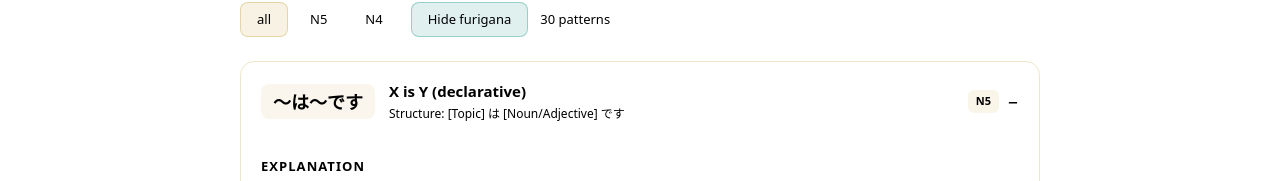
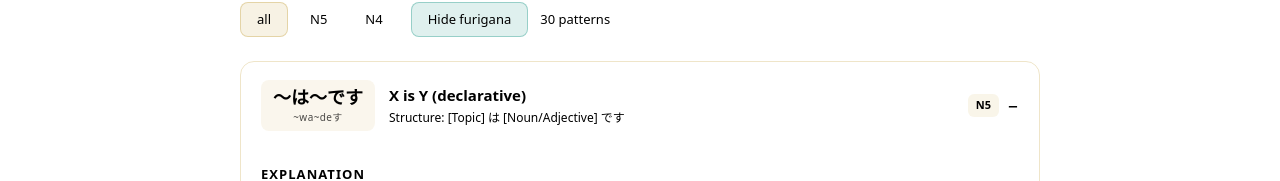
Before and after one commit to ilayzvieli/japanese-learning, a React (Vite) app in the folder client/: page /grammar in a window 1280 px wide. Shown: the part 232-413 px from the top of the page. Built offline with nearby package versions, Linux system fonts and the light colour scheme; no server answers.

Commit message:
phase 1.5 polish

```diff
--- a/client/index.html
+++ b/client/index.html
@@ -4,7 +4,7 @@
     <meta charset="UTF-8" />
     <link rel="icon" type="image/svg+xml" href="/favicon.ico" />
     <meta name="viewport" content="width=device-width, initial-scale=1.0" />
-    <title>Kotoba — Japanese Learning Platform</title>
+    <title>Kotomori — Learn Japanese</title>
     <link rel="preconnect" href="https://fonts.googleapis.com" />
     <link rel="preconnect" href="https://fonts.gstatic.com" crossorigin />
     <link href="https://fonts.googleapis.com/css2?family=Inter:wght@300;400;500;600;700;800;900&family=Noto+Sans+JP:wght@300;400;500;700&display=swap" rel="stylesheet" />
--- a/client/src/pages/GrammarPage.tsx
+++ b/client/src/pages/GrammarPage.tsx
@@ -61,12 +61,32 @@ function GrammarCard({ point, expanded, onToggle, showFurigana }: {
       >
         <div style={{ display: "flex", alignItems: "center", gap: 14, flex: 1 }}>
           <div style={{
-            fontFamily: "'Noto Sans JP', sans-serif",
-            fontSize: 18, fontWeight: 600, color: "var(--color-accent)",
-            background: "rgba(201,168,76,0.1)", padding: "4px 12px", borderRadius: 8,
-            whiteSpace: "nowrap",
+            background: "rgba(201,168,76,0.1)", padding: "6px 12px", borderRadius: 8,
+            whiteSpace: "nowrap", textAlign: "center",
           }}>
-            {point.pattern}
+            <div style={{ fontFamily: "'Noto Sans JP', sans-serif", fontSize: 18, fontWeight: 600, color: "var(--color-accent)", lineHeight: 1.2 }}>
+              {point.pattern}
+            </div>
+            <div style={{ fontSize: 10, color: "var(--color-accent)", opacity: 0.7, marginTop: 2, letterSpacing: "0.04em" }}>
+              {point.pattern
+                .replace(/〜/g, "~")
+                .replace(/は/g, "wa").replace(/を/g, "wo").replace(/に/g, "ni")
+                .replace(/で/g, "de").replace(/が/g, "ga").replace(/も/g, "mo")
+                .replace(/の/g, "no").replace(/と/g, "to").replace(/から/g, "kara")
+                .replace(/まで/g, "made").replace(/ため/g, "tame").replace(/って/g, "tte")
+                .replace(/ている/g, "te iru").replace(/てから/g, "te kara")
+                .replace(/てみる/g, "te miru").replace(/てしまう/g, "te shimau")
+                .replace(/てもいい/g, "te mo ii").replace(/てはいけない/g, "te wa ikenai")
+                .replace(/たい/g, "tai").replace(/ない/g, "nai").replace(/ます/g, "masu")
+                .replace(/です/g, "desu").replace(/ません/g, "masen").replace(/ましょう/g, "mashou")
+                .replace(/かもしれない/g, "kamo shirenai").replace(/はずだ/g, "hazu da")
+                .replace(/そうだ/g, "sou da").replace(/らしい/g, "rashii")
+                .replace(/ようになる/g, "you ni naru").replace(/ようにする/g, "you ni suru")
+                .replace(/ために/g, "tame ni").replace(/ばかり/g, "bakari")
+                .replace(/わけだ/g, "wake da").replace(/さえ/g, "sae")
+                .replace(/に対して/g, "ni taishite").replace(/にもかかわらず/g, "ni mo kakawarazu")
+              }
+            </div>
           </div>
           <div>
             <div style={{ fontSize: 15, fontWeight: 600, color: "var(--color-foreground)" }}>{point.meaning}</div>
--- a/client/src/pages/KanaPages.tsx
+++ b/client/src/pages/KanaPages.tsx
@@ -1,4 +1,4 @@
-import { useState } from "react";
+import { useState, useEffect, useRef } from "react";
 import { HIRAGANA, KATAKANA, type KanaChar } from "@/data/japaneseData";
 
 const BASIC_ROWS = ["a", "k", "s", "t", "n", "h", "m", "y", "r", "w", "n2"];
@@ -52,6 +52,10 @@ function QuizMode({ chars, onExit }: { chars: KanaChar[]; onExit: () => void })
   const [done, setDone] = useState(false);
   const shuffled = useState(() => [...chars].sort(() => Math.random() - 0.5).slice(0, 20))[0];
   const current = shuffled[index];
+  const inputRef = useRef<HTMLInputElement>(null);
+  useEffect(() => {
+    if (inputRef.current) inputRef.current.focus();
+  }, [index, feedback]);
 
   const speak = (text: string) => {
     if ("speechSynthesis" in window) {
@@ -138,6 +142,7 @@ function QuizMode({ chars, onExit }: { chars: KanaChar[]; onExit: () => void })
       {/* Input */}
       <div style={{ display: "flex", gap: 8 }}>
         <input
+          ref={inputRef}
           type="text"
           value={input}
           onChange={e => setInput(e.target.value)}
--- a/client/src/pages/ReadingPage.tsx
+++ b/client/src/pages/ReadingPage.tsx
@@ -36,8 +36,8 @@ function VocabPopup({ word, reading, meaning, onClose }: { word: string; reading
   );
 }
 
-function ParagraphBlock({ para, showFurigana, showTranslation }: {
-  para: StoryParagraph; showFurigana: boolean; showTranslation: boolean;
+function ParagraphBlock({ para, showFurigana, showRomaji, showTranslation }: {
+  para: StoryParagraph; showFurigana: boolean; showRomaji: boolean; showTranslation: boolean;
 }) {
   const [popup, setPopup] = useState<{ word: string; reading: string; meaning: string } | null>(null);
   const speak = () => {
@@ -57,18 +57,20 @@ function ParagraphBlock({ para, showFurigana, showTranslation }: {
       {/* Japanese text */}
       <p style={{
         fontFamily: "'Noto Sans JP', sans-serif",
-        fontSize: 19, lineHeight: showFurigana ? 2.4 : 1.9,
+        fontSize: 19, lineHeight: (showFurigana || showRomaji) ? 2.6 : 1.9,
         color: "var(--color-foreground)", marginBottom: 8,
       }}>
         {showFurigana ? (
-          <ruby>
-            {para.japanese}
-            <rp>(</rp>
-            <rt style={{ fontSize: 11, color: "var(--color-accent)" }}>{para.furigana}</rt>
-            <rp>)</rp>
-          </ruby>
+          para.japanese.split(/(?<=[。、！？\s])|(?=[。、！？])/g).map((segment, i) => (
+            <ruby key={i}>{segment}<rt style={{ fontSize: 10, color: "var(--color-accent)" }}></rt></ruby>
+          ))
         ) : para.japanese}
       </p>
+      {showRomaji && (
+        <p style={{ fontSize: 13, color: "var(--color-foreground-subtle)", marginBottom: 8, fontStyle: "italic", lineHeight: 1.6 }}>
+          {para.furigana}
+        </p>
+      )}
 
       {/* Translation */}
       {showTranslation && (
@@ -117,6 +119,7 @@ function ParagraphBlock({ para, showFurigana, showTranslation }: {
 
 function StoryReader({ story, onBack }: { story: Story; onBack: () => void }) {
   const [showFurigana, setShowFurigana] = useState(true);
+  const [showRomaji, setShowRomaji] = useState(false);
   const [showTranslation, setShowTranslation] = useState(false);
   const [finished, setFinished] = useState(false);
 
@@ -177,6 +180,7 @@ function StoryReader({ story, onBack }: { story: Story; onBack: () => void }) {
       }}>
         {[
           { label: showFurigana ? "Hide furigana" : "Show furigana", toggle: () => setShowFurigana(v => !v), active: showFurigana },
+          { label: showRomaji ? "Hide romaji" : "Show romaji", toggle: () => setShowRomaji(v => !v), active: showRomaji },
           { label: showTranslation ? "Hide translation" : "Show translation", toggle: () => setShowTranslation(v => !v), active: showTranslation },
         ].map(ctrl => (
           <button key={ctrl.label} onClick={ctrl.toggle} style={{
@@ -200,7 +204,7 @@ function StoryReader({ story, onBack }: { story: Story; onBack: () => void }) {
 
       {/* Paragraphs */}
       {story.paragraphs.map((para, i) => (
-        <ParagraphBlock key={i} para={para} showFurigana={showFurigana} showTranslation={showTranslation} />
+        <ParagraphBlock key={i} para={para} showFurigana={showFurigana} showRomaji={showRomaji} showTranslation={showTranslation} />
       ))}
 
       {/* Completion */}
--- a/client/src/pages/VocabularyPage.tsx
+++ b/client/src/pages/VocabularyPage.tsx
@@ -208,11 +208,33 @@ export default function VocabularyPage() {
         </div>
 
         {/* Filters */}
-        <div style={{ display: "flex", gap: 12, flexWrap: "wrap", marginBottom: 24 }}>
+        <div style={{ marginBottom: 24, display: "flex", flexDirection: "column", gap: 10 }}>
+          {/* JLPT Level filter */}
+          <div style={{ display: "flex", alignItems: "center", gap: 10 }}>
+            <span style={{ fontSize: 12, fontWeight: 600, color: "var(--color-foreground-subtle)", textTransform: "uppercase", letterSpacing: "0.08em", minWidth: 60 }}>Level</span>
+            <div style={{ display: "flex", gap: 6 }}>
+              {LEVELS.map(l => (
+                <button key={l} onClick={() => setLevel(l)} style={{
+                  padding: "5px 14px", borderRadius: 8, fontSize: 13, fontWeight: 500,
+                  background: level === l ? "rgba(44,157,143,0.15)" : "transparent",
+                  border: `1px solid ${level === l ? "rgba(44,157,143,0.4)" : "var(--color-border)"}`,
+                  color: level === l ? "var(--color-teal)" : "var(--color-foreground-muted)",
+                  cursor: "pointer",
+                }}>
+                  {l}
+                </button>
+              ))}
+            </div>
+          </div>
+          {/* Divider */}
+          <div style={{ height: 1, background: "var(--color-border)", margin: "2px 0" }} />
+          {/* Category filter */}
+          <div style={{ display: "flex", alignItems: "center", gap: 10, flexWrap: "wrap" }}>
+            <span style={{ fontSize: 12, fontWeight: 600, color: "var(--color-foreground-subtle)", textTransform: "uppercase", letterSpacing: "0.08em", minWidth: 60 }}>Category</span>
             <div style={{ display: "flex", gap: 6, flexWrap: "wrap" }}>
               {CATEGORIES.map(cat => (
                 <button key={cat} onClick={() => setCategory(cat)} style={{
-                padding: "6px 14px", borderRadius: 8, fontSize: 13, fontWeight: 500,
+                  padding: "5px 14px", borderRadius: 8, fontSize: 13, fontWeight: 500,
                   background: category === cat ? "rgba(201,168,76,0.15)" : "transparent",
                   border: `1px solid ${category === cat ? "rgba(201,168,76,0.4)" : "var(--color-border)"}`,
                   color: category === cat ? "var(--color-accent)" : "var(--color-foreground-muted)",
@@ -222,18 +244,6 @@ export default function VocabularyPage() {
                 </button>
               ))}
             </div>
-          <div style={{ display: "flex", gap: 6 }}>
-            {LEVELS.map(l => (
-              <button key={l} onClick={() => setLevel(l)} style={{
-                padding: "6px 14px", borderRadius: 8, fontSize: 13, fontWeight: 500,
-                background: level === l ? "rgba(44,157,143,0.15)" : "transparent",
-                border: `1px solid ${level === l ? "rgba(44,157,143,0.4)" : "var(--color-border)"}`,
-                color: level === l ? "var(--color-teal)" : "var(--color-foreground-muted)",
-                cursor: "pointer",
-              }}>
-                {l}
-              </button>
-            ))}
           </div>
         </div>
 
```
Lines whose indentation alone changed are shown as unchanged.
